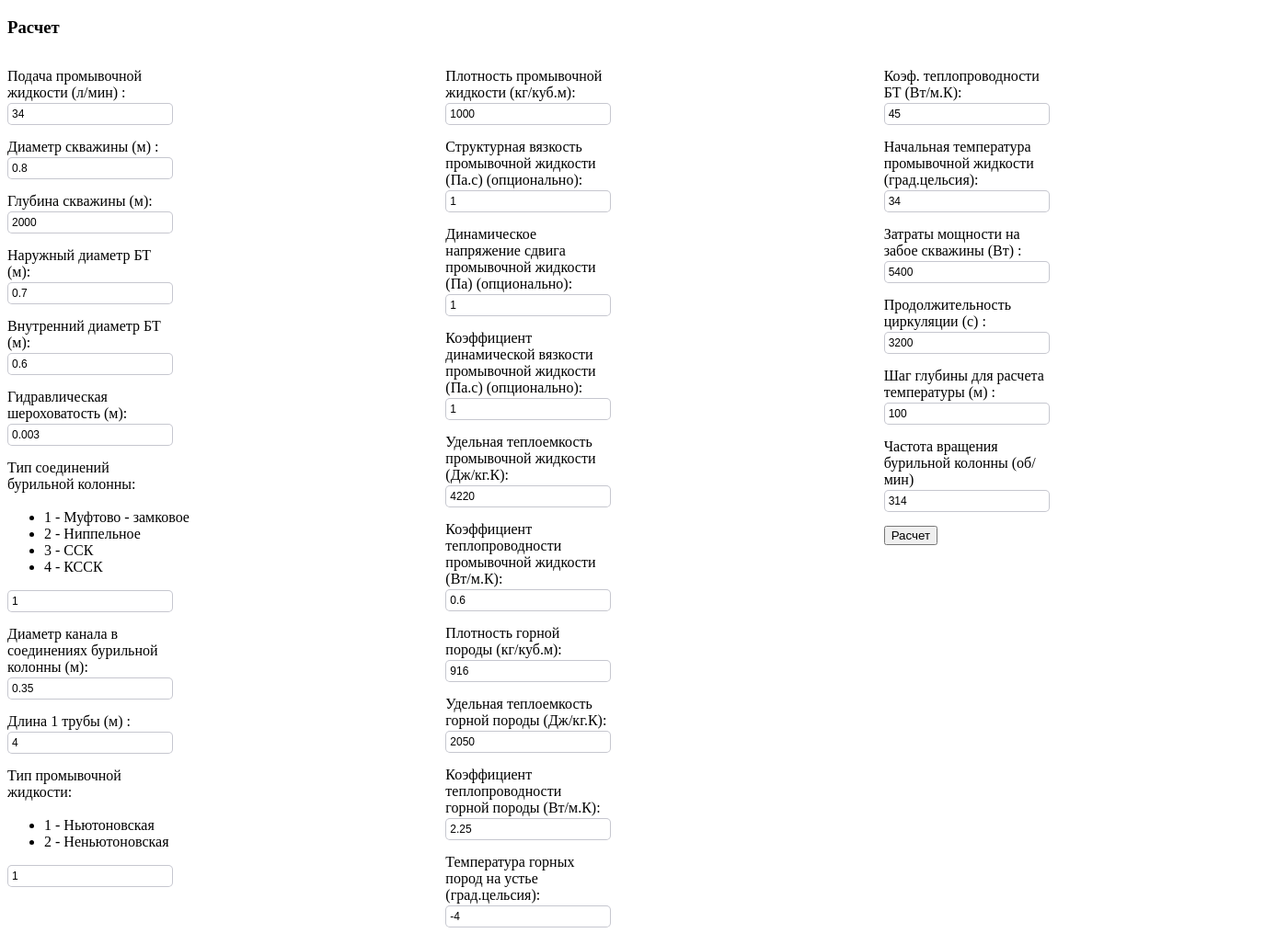
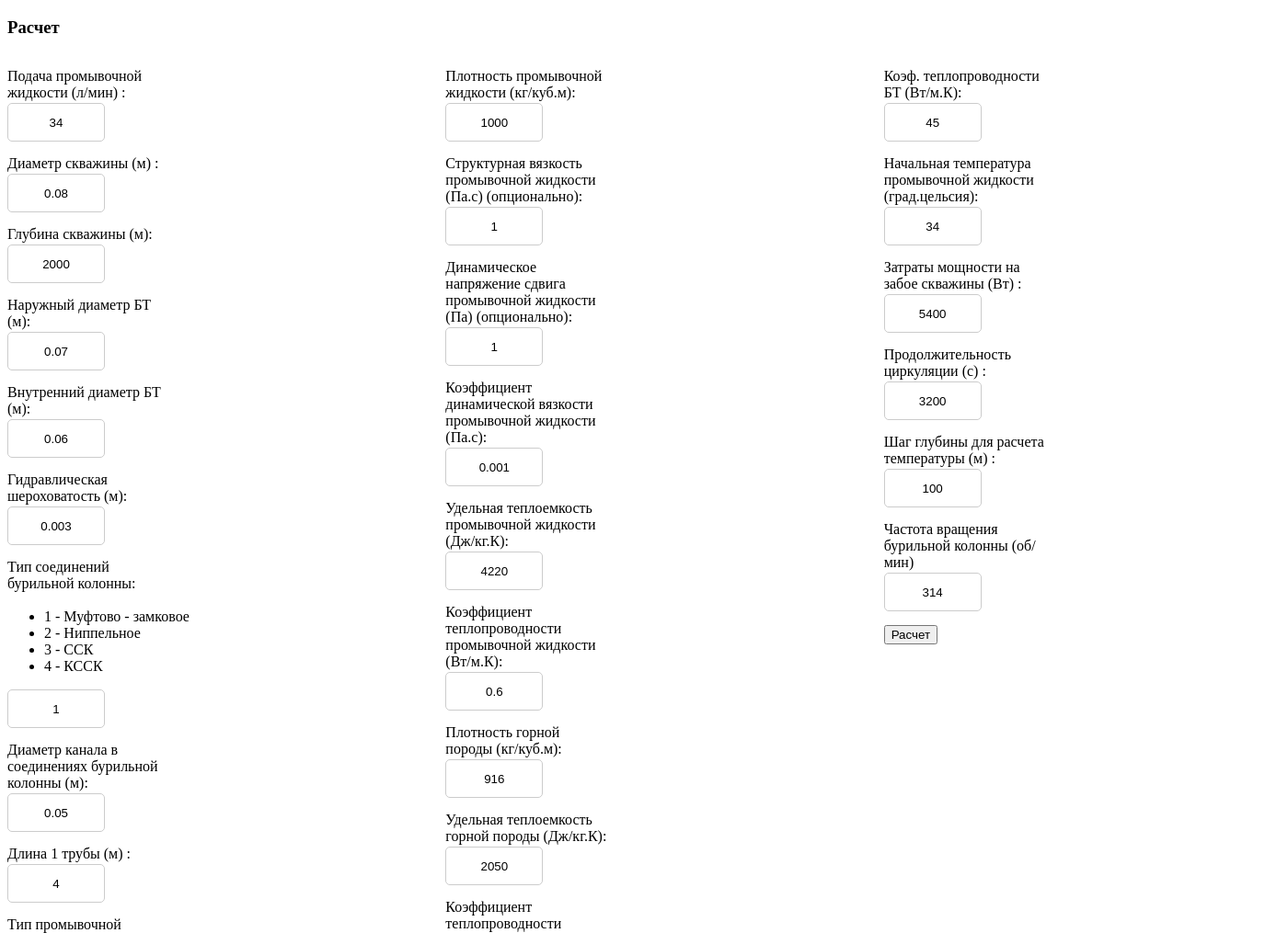
Before and after one commit to VANADAIN/Drilling-Mud-Temperatures, an Electron app: page index.html in a window 1400 px wide. Shown: the top 1015 px of the page at 92% size. Drawn offline with Linux system fonts and the light colour scheme.

Commit message:
changed some style

```diff
--- a/index.html
+++ b/index.html
@@ -24,7 +24,7 @@
 
             <div class="form">
                 <div class="label" >Диаметр скважины (м) :</div>
-                <input class="form-control" type="text"  id="diameter" value="0.8">
+                <input class="form-control" type="text"  id="diameter" value="0.08">
             </div>
 
             <div class="form">
@@ -34,12 +34,12 @@
 
             <div class="form">
                 <div class="label"  >Наружный диаметр БТ (м):</div>
-                <input class="form-control" type="text" id="outer_d" value="0.7">
+                <input class="form-control" type="text" id="outer_d" value="0.07">
             </div>
 
             <div class="form">
                 <div class="label"  >Внутренний диаметр БТ (м):</div>
-                <input class="form-control" type="text" id="inner_d" value="0.6">
+                <input class="form-control" type="text" id="inner_d" value="0.06">
             </div>
 
             <div class="form">
@@ -60,7 +60,7 @@
 
             <div class="form">
                 <div class="label"  >Диаметр канала в соединениях бурильной колонны (м):</div>
-                <input class="form-control" type="text" id="channel_d" value="0.35">
+                <input class="form-control" type="text" id="channel_d" value="0.05">
             </div>
 
             <div class="form">
@@ -99,8 +99,8 @@
             </div>
 
             <div class="form">
-                <div class="label"  > Коэффициент динамической вязкости промывочной жидкости (Па.с) (опционально):</div>
-                <input class="form-control" type="text" id="dynamical_2" value="1">
+                <div class="label"  > Коэффициент динамической вязкости промывочной жидкости (Па.с):</div>
+                <input class="form-control" type="text" id="dynamical_2" value="0.001">
             </div>
 
             <div class="form">
@@ -184,17 +184,11 @@
     </div>
     <div>
         <table id="table">
-
         </table>
     </div>
 
     <script>
-        function sayhello() {
-            let input = Q
 
-            let output = document.getElementById('hello')
-            output.innerHTML = input
-        }
     </script>
 
 
--- a/style.css
+++ b/style.css
@@ -5,13 +5,17 @@
 }
 
 .form-control{
-    width: 170px;
-    padding: 4px;
+    width: 80px;
+    padding: 0 12px;
+    display:inline-block;
+    vertical-align: top;
+    text-align: center;
+    outline: none;
+    border: 1px solid #ccc;
     border-radius: 5px;
-    border: 1px solid rgba(31, 32, 65, 0.25);
-    font-style: normal;
-    font-weight: normal;
-    font-size: 12px;
+    height: 40px;
+    user-select: none;
+    margin: 0px ;
 }
     .form-control:focus {
         border: 1px solid rgba(31, 32, 65, 0.5);
@@ -31,7 +35,6 @@
 
 table td {
     border: 1px solid black;
-    padding: 5px 2px 5px 2px
 }
 
 table{
```
